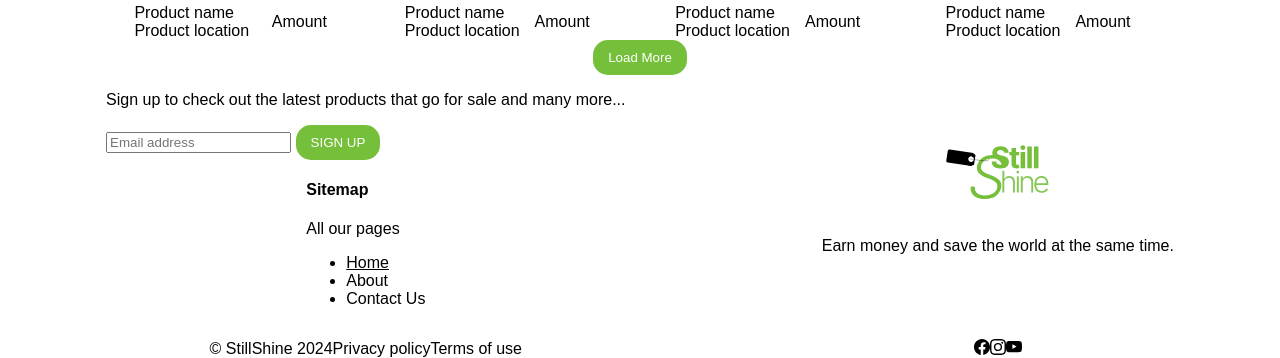
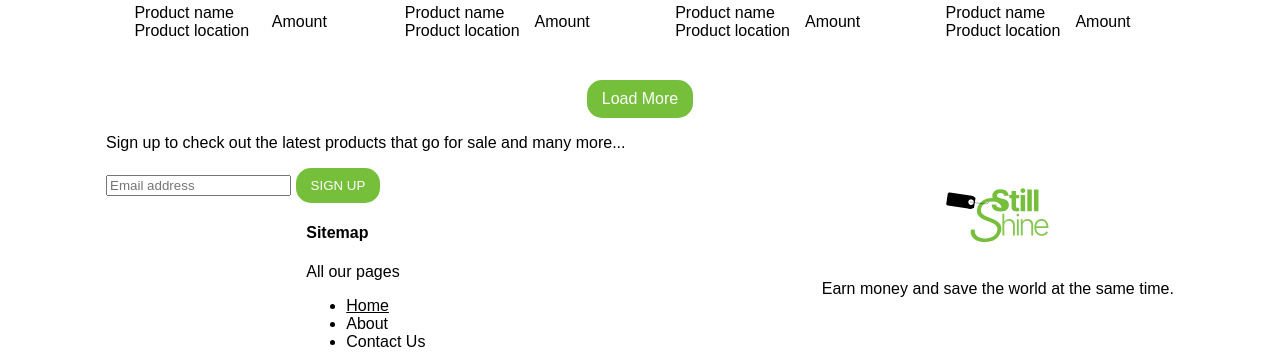
Before and after one commit to patelkvraj/StillShine, a PHP site: page / in a window 1280 px wide. Shown: the part 2210-2568 px from the top of the page. Run offline with PHP 8.4, Linux system fonts and the light colour scheme.

Commit message:
Add styles for call to action button in section_call_to_action

```diff
--- a/index.css
+++ b/index.css
@@ -213,6 +213,12 @@ h1 {
   flex-grow: 1;
 }
 
+.section_call_to_action button {
+  margin-top: 40px;
+  font-size: medium;
+  padding: auto 16px;
+}
+
 /* Footer */
 footer {
   display: grid;
```
